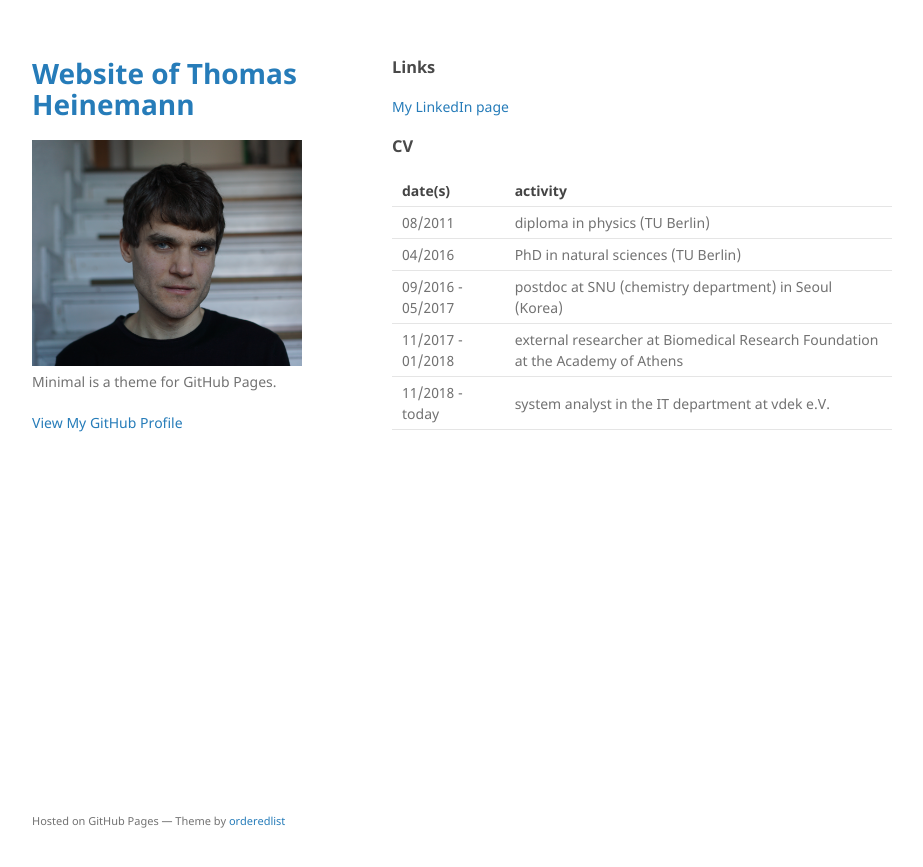
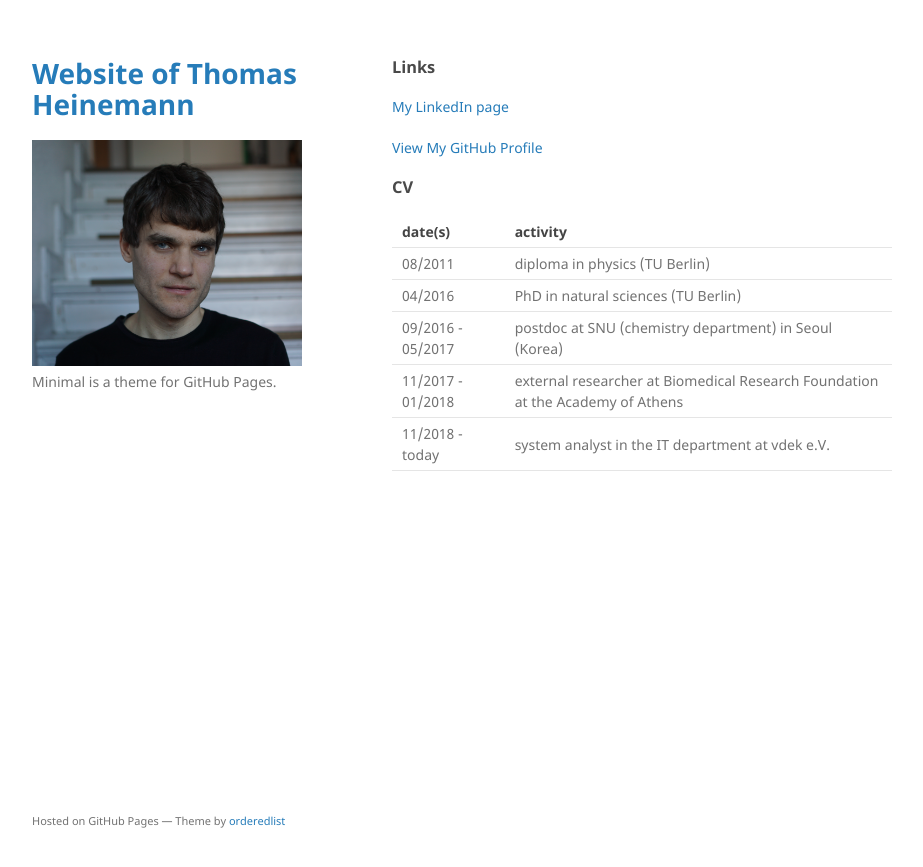
Before and after one commit to thomasheinemann/thomasheinemann.github.io, a Jekyll site: the page built from index.md, in a window 1280 px wide. Shown: the top 867 px of the page, without its empty margins (178-1101 px from the left). Built offline with Jekyll 4.4.1, drawn with Linux system fonts in a browser that asks for light colours.

Commit message:
link test

```diff
--- a/_layouts/default.html
+++ b/_layouts/default.html
@@ -26,11 +26,11 @@
         {% if site.github.is_project_page %}
         <p class="view"><a href="{{ site.github.repository_url }}">View the Project on GitHub <small>{{ site.github.repository_nwo }}</small></a></p>
         {% endif %}
-
+        <!--
         {% if site.github.is_user_page %}
         <p class="view"><a href="{{ site.github.owner_url }}">View My GitHub Profile</a></p>
         {% endif %}
-
+        -->
         {% if site.show_downloads %}
         <ul class="downloads">
           <li><a href="{{ site.github.zip_url }}">Download <strong>ZIP File</strong></a></li>
--- a/index.md
+++ b/index.md
@@ -13,7 +13,9 @@ layout: default
 ### Links
 
 [My LinkedIn page](https://www.linkedin.com/in/thomasheinemann/)
-
+{% if site.github.is_user_page %}
+<p class="view"><a href="{{ site.github.owner_url }}">View My GitHub Profile</a></p>
+{% endif %}
 
 
 [//]: <> > This is a blockquote following a header.
```
